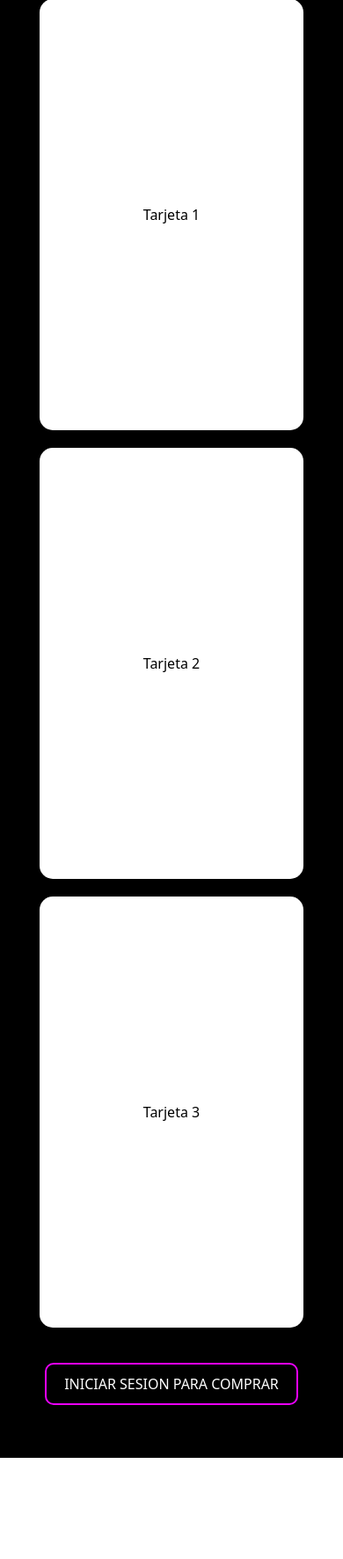
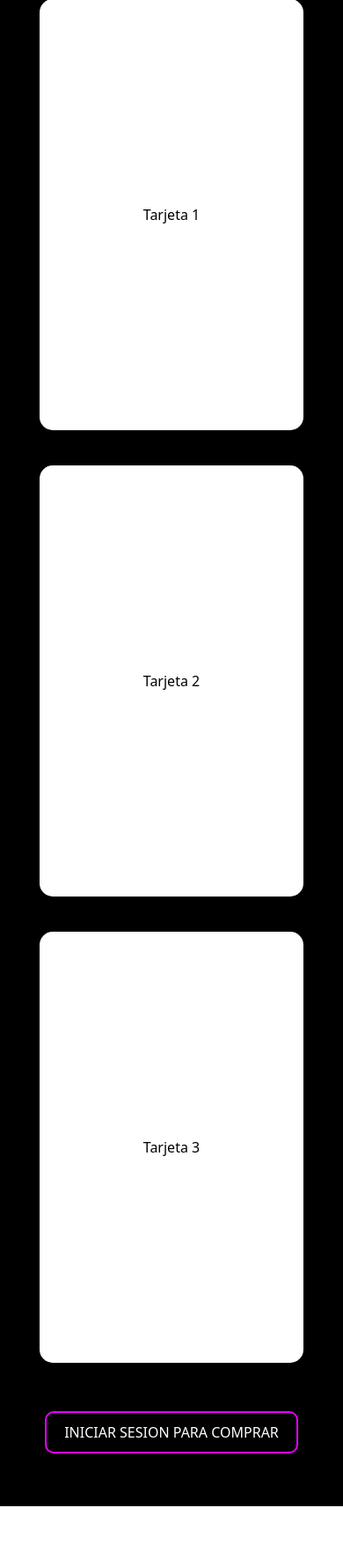
Before and after one commit to Ronal1707/FITNESSPLUS, a PHP site: page / in a window 390 px wide. Shown: the part 2349-4121 px from the top of the page at 88% size. Run offline with PHP 8.4, Linux system fonts and the light colour scheme.

Commit message:
update style

```diff
--- a/style.css
+++ b/style.css
@@ -209,6 +209,44 @@ body {
     .FraseBeneficios {
         font-size: 16px; /* Ajusta el tamaño del texto para pantallas más pequeñas */
     }
+
+    .ContenedorPlanes {
+        height: auto;
+        /* Ajusta la altura para pantallas pequeñas */
+        padding: 20px;
+        /* Aumenta el padding para pantallas pequeñas */
+    }
+
+    .tarjetas-container {
+        display: flex;
+        flex-direction: column;
+        /* Cambia la dirección a columna para apilar las tarjetas verticalmente */
+        align-items: center;
+        /* Centra el contenedor de tarjetas horizontalmente */
+        justify-content: center;
+        /* Centra el contenedor de tarjetas verticalmente */
+        height: 100%;
+        /* Asegura que el contenedor de tarjetas ocupe el 100% de la altura disponible */
+        gap: 20px;
+        /* Espacio entre las tarjetas */
+    }
+
+    .tarjetas {
+        display: flex;
+        flex-direction: column;
+        /* Apila las tarjetas verticalmente */
+        align-items: center;
+        /* Centra las tarjetas horizontalmente dentro de su contenedor */
+        gap: 20px;
+        /* Espacio entre las tarjetas */
+    }
+
+    .contenedorbotoncomprar {
+        position: static;
+        /* Elimina la posición absoluta en pantallas pequeñas */
+        margin-top: 20px;
+        /* Añade espacio superior */
+    }
 }
 
 
@@ -293,46 +331,7 @@ body {
     flex-direction: column;
 }
 
-/* Estilos para pantallas pequeñas */
-@media (max-width: 768px) {
-    .ContenedorPlanes {
-        height: auto;
-        /* Ajusta la altura para pantallas pequeñas */
-        padding: 20px;
-        /* Aumenta el padding para pantallas pequeñas */
-    }
 
-    .tarjetas-container {
-        display: flex;
-        flex-direction: column;
-        /* Cambia la dirección a columna para apilar las tarjetas verticalmente */
-        align-items: center;
-        /* Centra el contenedor de tarjetas horizontalmente */
-        justify-content: center;
-        /* Centra el contenedor de tarjetas verticalmente */
-        height: 100%;
-        /* Asegura que el contenedor de tarjetas ocupe el 100% de la altura disponible */
-        gap: 20px;
-        /* Espacio entre las tarjetas */
-    }
-
-    .tarjetas {
-        display: flex;
-        flex-direction: column;
-        /* Apila las tarjetas verticalmente */
-        align-items: center;
-        /* Centra las tarjetas horizontalmente dentro de su contenedor */
-        gap: 20px;
-        /* Espacio entre las tarjetas */
-    }
-
-    .contenedorbotoncomprar {
-        position: static;
-        /* Elimina la posición absoluta en pantallas pequeñas */
-        margin-top: 20px;
-        /* Añade espacio superior */
-    }
-}
 
 .tituloPreguntas {
     color: black;
@@ -536,35 +535,6 @@ body, html {
 
 /* Estilos para pantallas pequeñas */
 @media (max-width: 768px) {
-    .ContenedorPlanes {
-        height: auto; /* Ajusta la altura para pantallas pequeñas */
-        padding: 20px; /* Aumenta el padding para pantallas pequeñas */
-    }
-
-    /* Consulta de medios para pantallas pequeñas */
-    @media (max-width: 768px) {
-        .tarjetas-container {
-            display: flex;
-            flex-direction: column; /* Cambia la dirección a columna para apilar las tarjetas verticalmente */
-            align-items: center; /* Centra el contenedor de tarjetas horizontalmente */
-            justify-content: center; /* Centra el contenedor de tarjetas verticalmente */
-            height: 100%; /* Asegura que el contenedor de tarjetas ocupe el 100% de la altura disponible */
-            gap: 20px; /* Espacio entre las tarjetas */
-        }
-
-        .tarjetas {
-            display: flex;
-            flex-direction: column; /* Apila las tarjetas verticalmente */
-            align-items: center; /* Centra las tarjetas horizontalmente dentro de su contenedor */
-            gap: 20px; /* Espacio entre las tarjetas */
-        }
-    }
-
-
-    .contenedorbotoncomprar {
-        position: static; /* Elimina la posición absoluta en pantallas pequeñas */
-        margin-top: 20px; /* Añade espacio superior */
-    }
 
     .opciones-footer{
         width: 100%;
```
